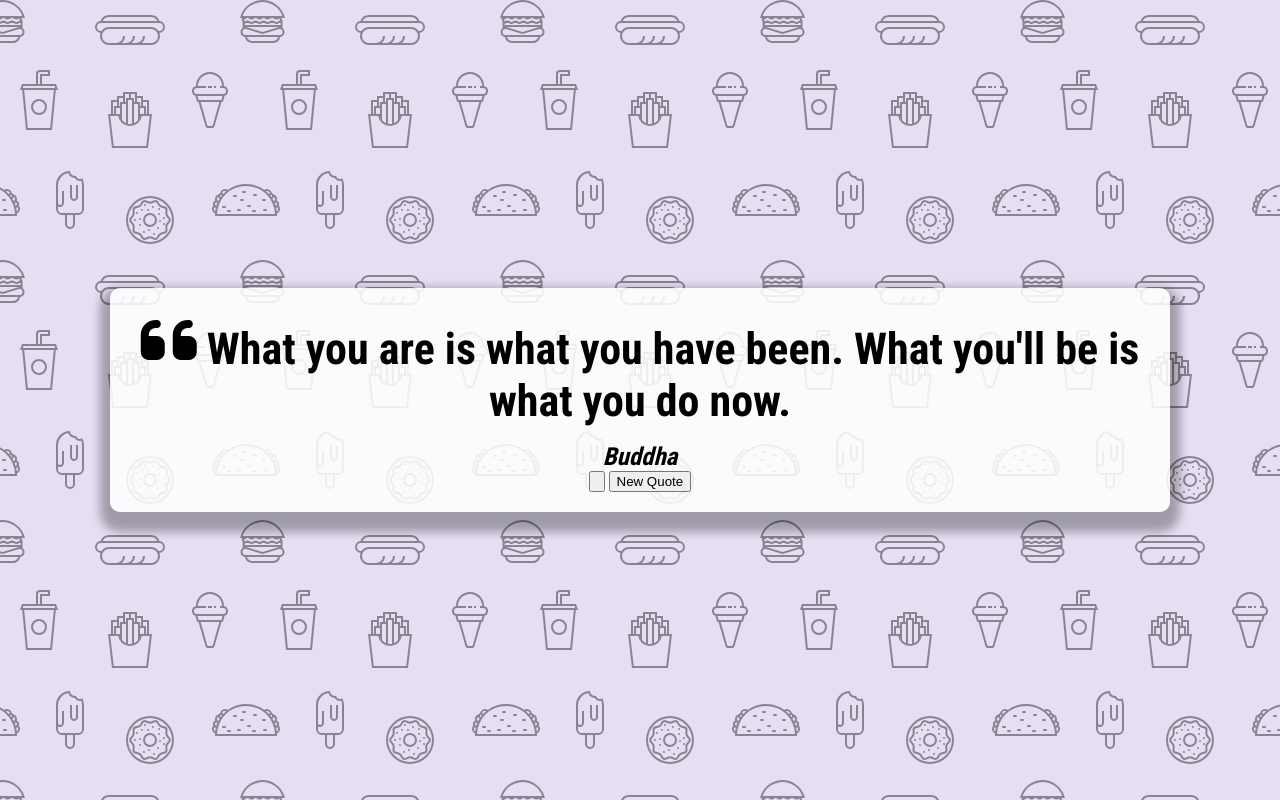
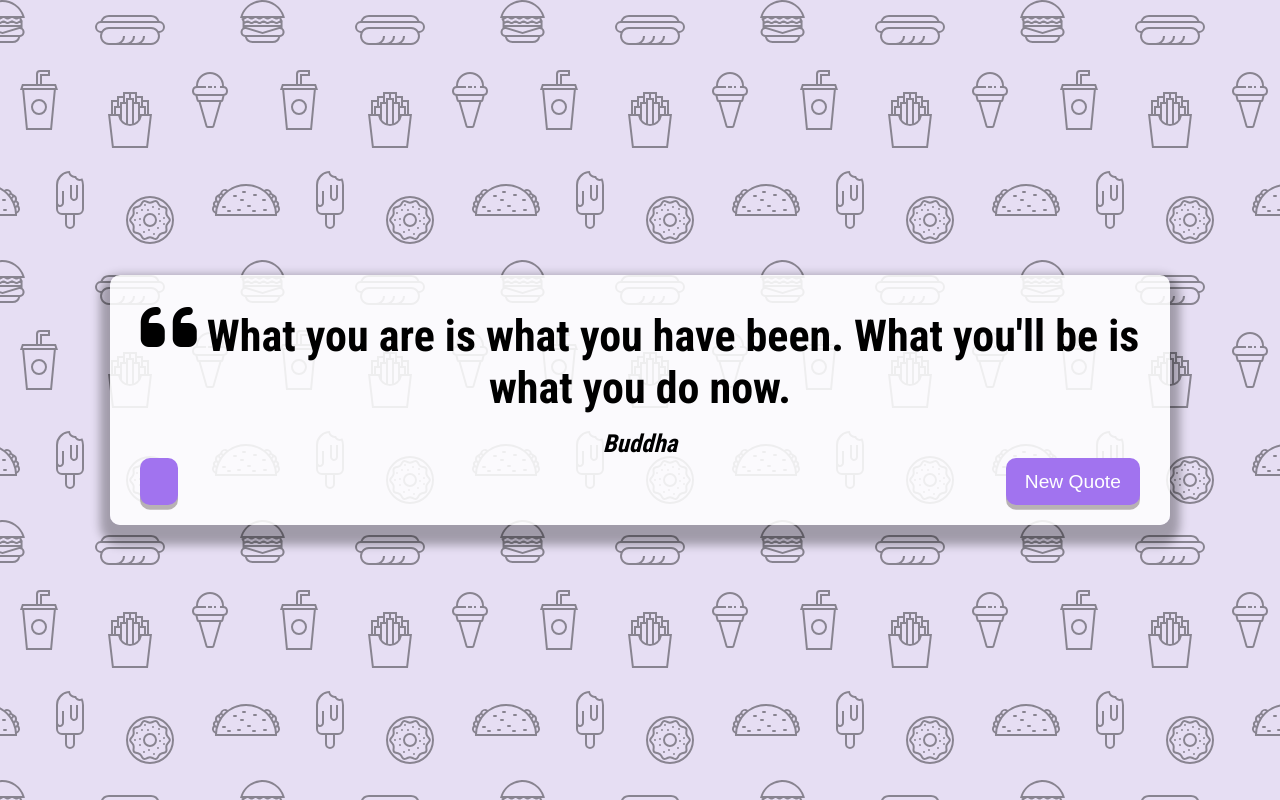
Before and after one commit to fpedrazav02/QuoteGen, a plain HTML site: page index.html in a window 1280 px wide. Drawn offline with Linux system fonts and the light colour scheme.

Commit message:
Styles finished

```diff
--- a/styles.css
+++ b/styles.css
@@ -45,6 +45,33 @@ body {
   margin-top: 15px;
 }
 
+.button-container {
+  display: flex;
+  justify-content: space-between;
+  align-items: flex-end;
+}
+
+button {
+  cursor: pointer;
+  font-size: 1.2rem;
+  padding: 0.8rem 1.2rem;
+  border: none;
+  border-radius: 10px;
+  color: white;
+  background-color: rgb(161, 115, 239);
+  outline: none;
+  box-shadow: 0rem 0.3rem rgb(118, 108, 108, 0.5);
+}
+
+button:hover {
+  filter: brightness(120%);
+}
+
+button:active {
+  transform: translate(0 0.5rem);
+  box-shadow: 0 0.1rem rgba(255, 255, 255, 0.65);
+}
+
 /* MEDIA QUERIES */
 
 @media screen and (max-width: 1000px) {
```
